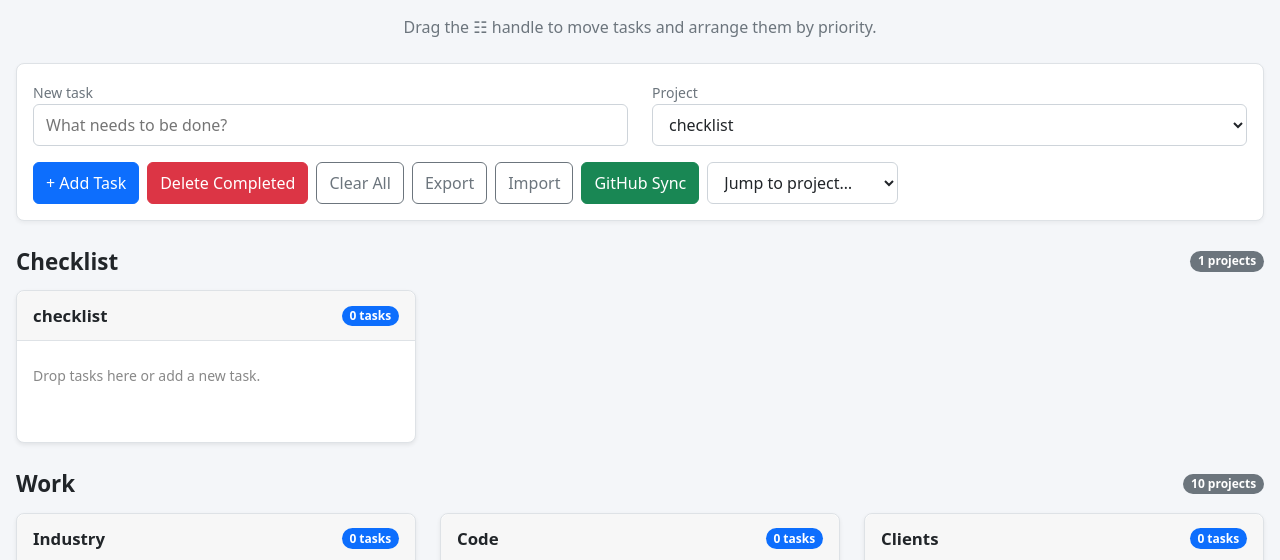
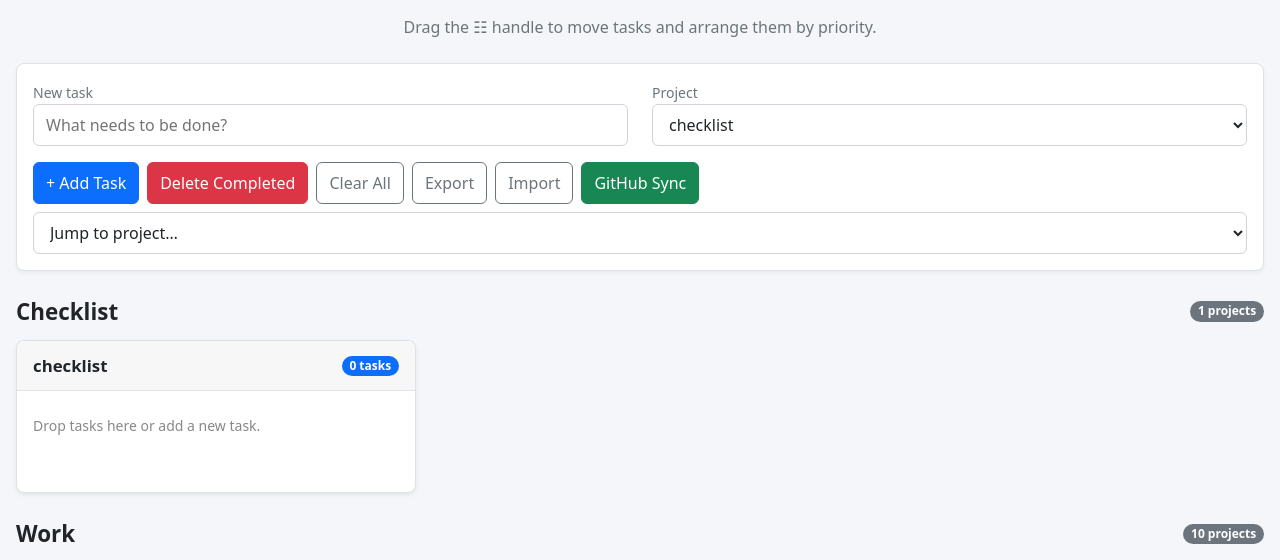
Before and after one commit to julius-altmann-3333/checklists, a plain HTML site: page index.html in a window 1280 px wide. Shown: the part 167-727 px from the top of the page. Drawn offline with Linux system fonts and the light colour scheme.

Commit message:
Update index.html

```diff
--- a/index.html
+++ b/index.html
@@ -153,7 +153,7 @@
                 GitHub Sync
             </button>
 
-            <select id="jump-selector" class="form-select" style="width:auto">
+            <select id="jump-selector" class="form-select jump-select">
                 <option value="">Jump to project…</option>
             </select>
 
```
